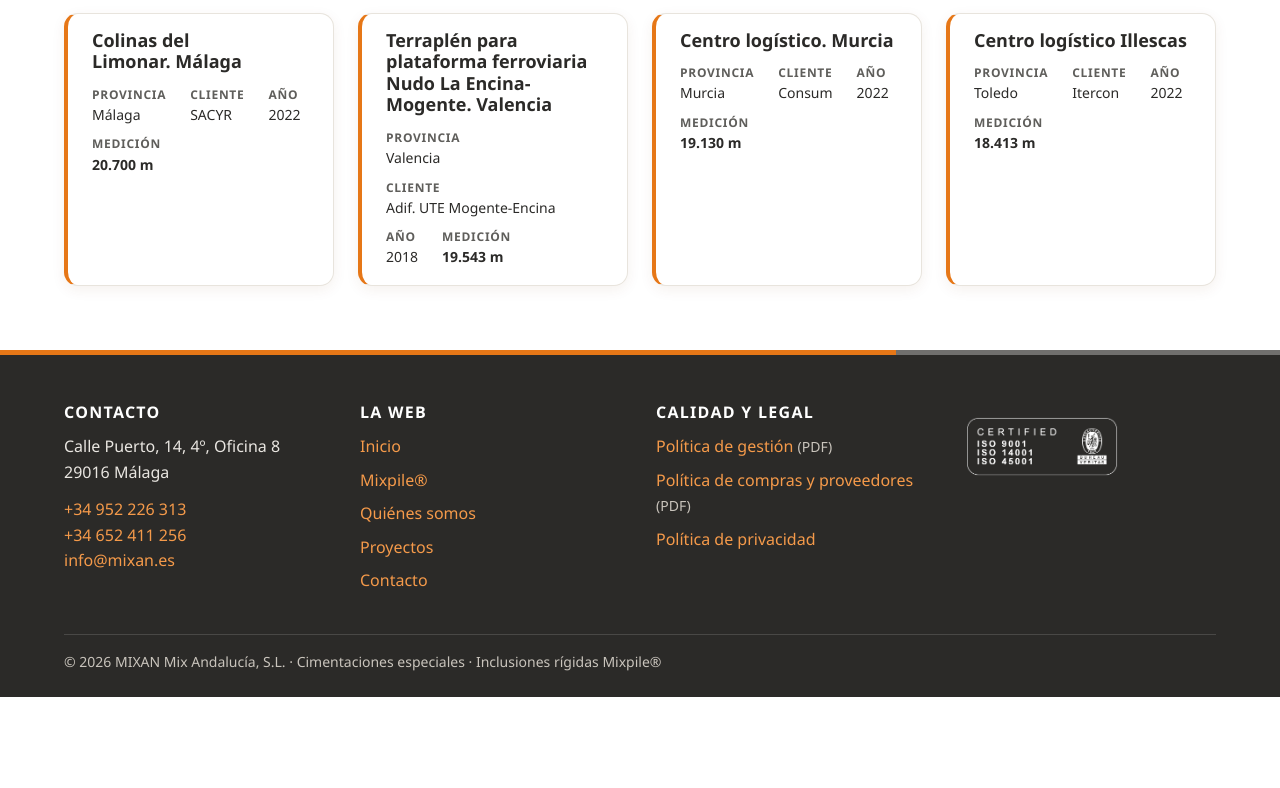
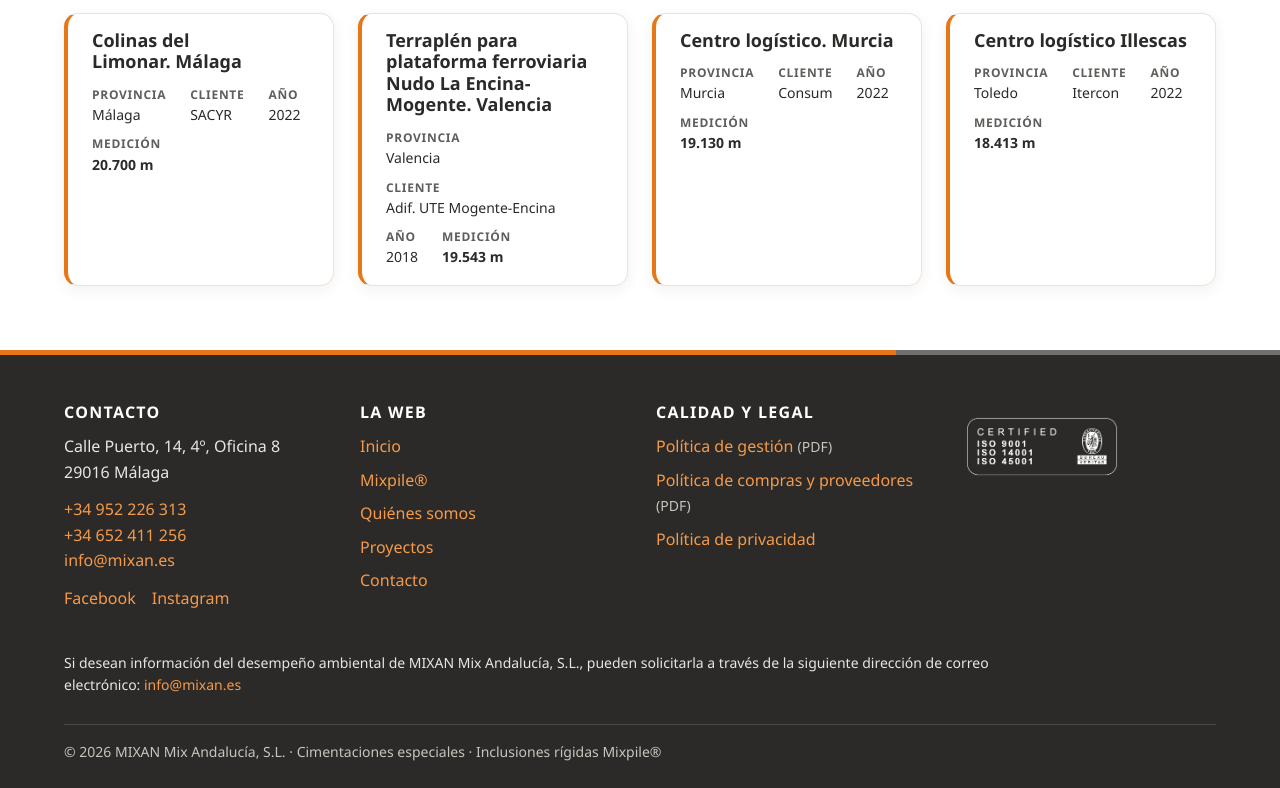
Before and after one commit to dinamicoplus/mixan-landing, an Astro site: page / in a window 1280 px wide. Shown: the part 3210-3998 px from the top of the page. Before the commit the page ends 3907 px from the top, so only its background shows below. Built offline with nearby package versions, Linux system fonts and the light colour scheme; Astro itself is replaced by a stand-in of ours.

Commit message:
Pie: redes sociales y aviso de información ambiental, recuperados de la web antigua
Co-Authored-By: Claude Fable 5.2 <noreply@anthropic.com>
Claude-Session: https://claude.ai/code/session_01YEJj6nwS5qE9VvkkiyNwE5

```diff
--- a/src/components/Pie.astro
+++ b/src/components/Pie.astro
@@ -2,7 +2,7 @@
 /** Pie común: contacto, sellos ISO y enlaces legales/documentos. */
 import { Image } from 'astro:assets';
 import iso from '../assets/img/iso-blanco.png';
-import { contacto, documentos, empresa, menuBase } from '../data/sitio';
+import { contacto, documentos, empresa, menuBase, redes } from '../data/sitio';
 import { hayNoticias } from '../lib/noticias';
 
 const menu = [...menuBase];
@@ -20,6 +20,9 @@ const anio = new Date().getFullYear();
           <br /><a href={`mailto:${contacto.correo}`}>{contacto.correo}</a>
         </p>
       </address>
+      <ul class="pie__redes" aria-label="Redes sociales">
+        {redes.map((r) => <li><a href={r.href} rel="noopener">{r.nombre}</a></li>)}
+      </ul>
     </section>
     <nav aria-labelledby="pie-web">
       <h2 id="pie-web" class="pie__titulo">La web</h2>
@@ -38,6 +41,12 @@ const anio = new Date().getFullYear();
     <div class="pie__iso">
       <Image src={iso} alt="Certificados ISO 9001, ISO 14001 e ISO 45001" width={200} densities={[1, 2]} />
     </div>
+  </div>
+  <div class="contenedor pie__ambiental">
+    <p>
+      Si desean información del desempeño ambiental de {empresa.razonSocial}, pueden solicitarla a través de la siguiente
+      dirección de correo electrónico: <a href={`mailto:${contacto.correo}`}>{contacto.correo}</a>
+    </p>
   </div>
   <div class="contenedor pie__final">
     <p>© {anio} {empresa.razonSocial} · Cimentaciones especiales · Inclusiones rígidas Mixpile®</p>
@@ -58,6 +67,9 @@ const anio = new Date().getFullYear();
   .pie li { margin-bottom: var(--e-2); }
   .pie a { color: var(--c-naranja-claro); text-decoration: none; }
   .pie a:hover { text-decoration: underline; }
+  .pie__redes { display: flex; gap: var(--e-4); }
+  .pie__ambiental { font-size: var(--fs-0); padding-block: 0 var(--e-4); }
+  .pie__ambiental p { max-width: 60rem; }
   .pie :focus-visible { outline-color: var(--c-blanco); }
   .pie__pdf { color: #c9c4bc; font-size: var(--fs-0); }
   .pie__iso img { width: 180px; height: auto; }
--- a/src/data/sitio.ts
+++ b/src/data/sitio.ts
@@ -21,6 +21,12 @@ export const contacto = {
     'https://www.google.com/maps/embed?pb=!1m18!1m12!1m3!1d3198.103802840999!2d-4.410889723699706!3d36.72006817221182!2m3!1f0!2f0!3f0!3m2!1i1024!2i768!4f13.1!3m3!1m2!1s0xd72f7e870a08e4f%3A0x322619c49052996b!2sCalle%20Puerto%2C%2014%2C%2029016%20M%C3%A1laga!5e0!3m2!1ses!2ses!4v1700248589171!5m2!1ses!2ses',
 };
 
+/** Perfiles en redes sociales, recuperados de la configuración de la web antigua. */
+export const redes = [
+  { nombre: 'Facebook', href: 'https://www.facebook.com/mixanandalucia/' },
+  { nombre: 'Instagram', href: 'https://www.instagram.com/mixan_mix_andalucia/' },
+];
+
 export const direccionCompleta = `${contacto.direccion.calle}, ${contacto.direccion.cp} ${contacto.direccion.ciudad}`;
 
 export const documentos = {
```
